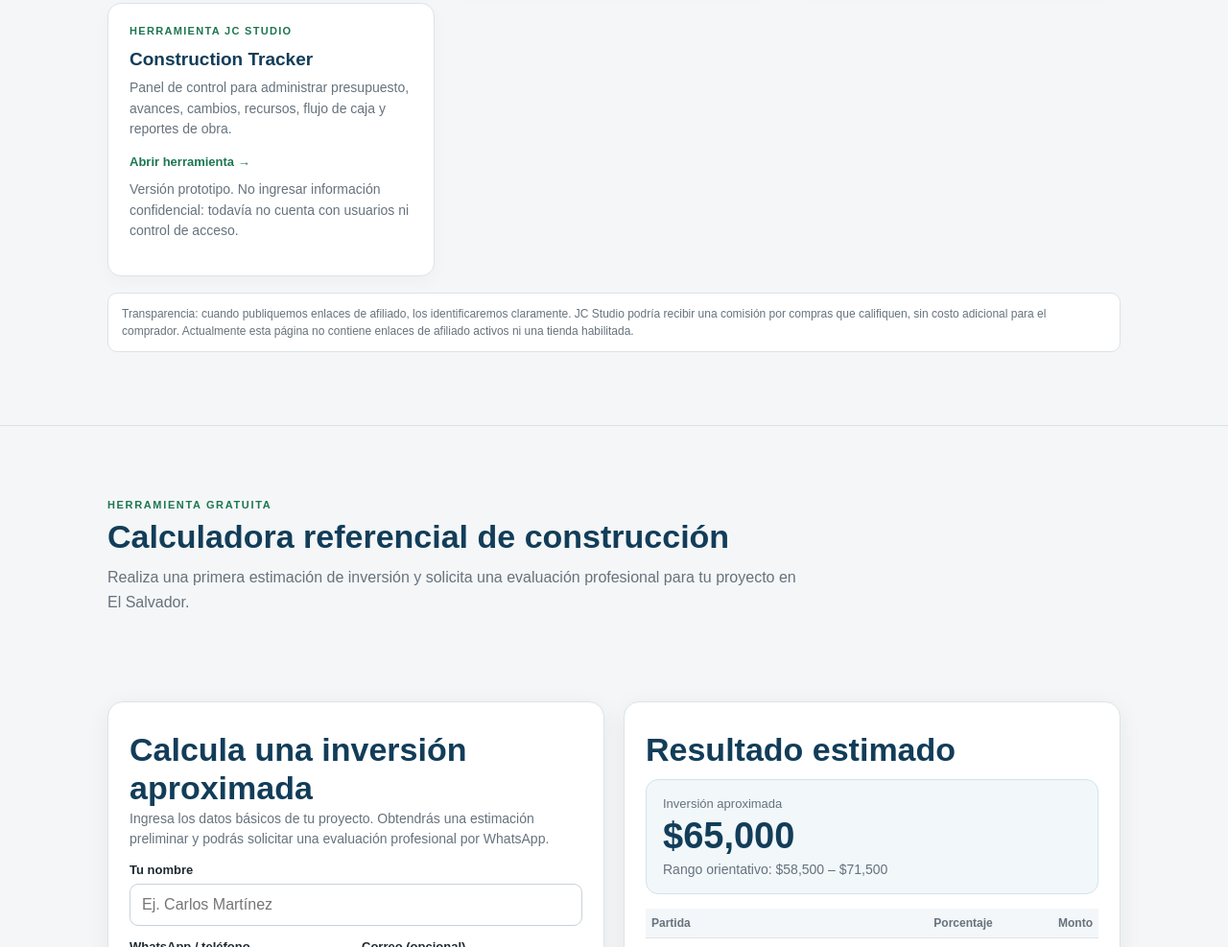
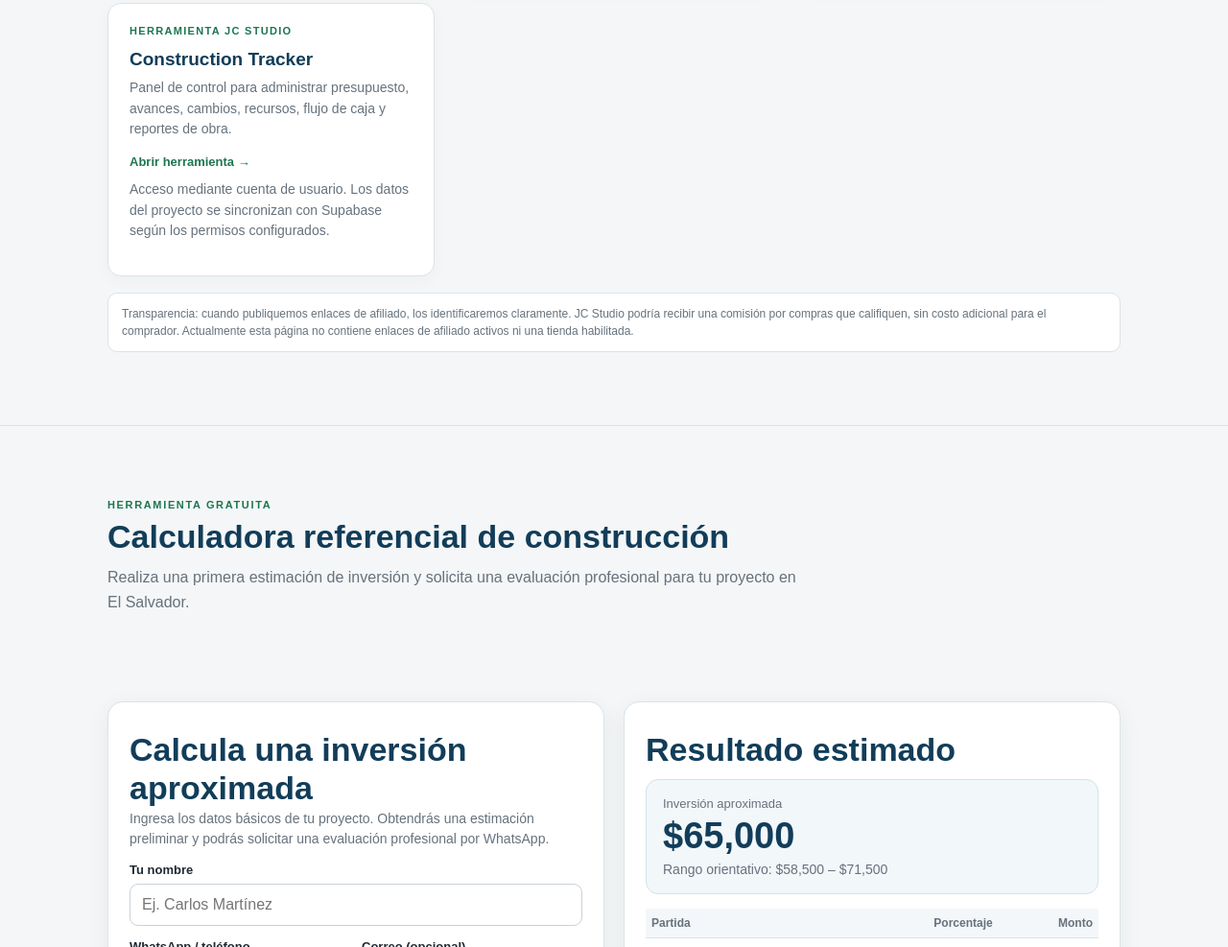
Before and after one commit to arqjckanales-beep/arqjckanales-beep.github.io, a plain HTML site: page index.html in a window 1280 px wide. Shown: the part 1462-2449 px from the top of the page at 96% size. Drawn offline with Linux system fonts and the light colour scheme.

Commit message:
Add files via upload

```diff
--- a/index.html
+++ b/index.html
@@ -108,7 +108,7 @@ footer{text-align:center;color:var(--m);font-size:12px;padding:25px 22px 30px;ba
 <article class="info-card"><div class="number">RECURSO DIGITAL</div><h3>Plantillas de presupuesto</h3><p>Formatos para organizar cantidades, costos, compras y control de gastos de construcción.</p><span class="text-link">Próximamente</span></article>
 <article class="info-card"><div class="number">RECURSO DIGITAL</div><h3>Mood boards editables</h3><p>Plantillas para presentar conceptos, paletas de color, materiales y propuestas de interiorismo.</p><span class="text-link">Próximamente</span></article>
 <article class="info-card"><div class="number">RECOMENDACIONES</div><h3>Productos para espacios y obra</h3><p>Selecciones futuras de herramientas, iluminación, mobiliario y accesorios útiles para tus proyectos.</p><span class="text-link">Catálogo en preparación</span></article>
-<article class="info-card"><div class="number">HERRAMIENTA JC STUDIO</div><h3>Construction Tracker</h3><p>Panel de control para administrar presupuesto, avances, cambios, recursos, flujo de caja y reportes de obra.</p><a class="text-link" href="tracker/" target="_blank" rel="noopener">Abrir herramienta →</a><p class="small" style="margin-top:10px">Versión prototipo. No ingresar información confidencial: todavía no cuenta con usuarios ni control de acceso.</p></article>
+<article class="info-card"><div class="number">HERRAMIENTA JC STUDIO</div><h3>Construction Tracker</h3><p>Panel de control para administrar presupuesto, avances, cambios, recursos, flujo de caja y reportes de obra.</p><a class="text-link" href="tracker/" target="_blank" rel="noopener">Abrir herramienta →</a><p class="small" style="margin-top:10px">Acceso mediante cuenta de usuario. Los datos del proyecto se sincronizan con Supabase según los permisos configurados.</p></article>
 </div>
 <div class="disclosure">Transparencia: cuando publiquemos enlaces de afiliado, los identificaremos claramente. JC Studio podría recibir una comisión por compras que califiquen, sin costo adicional para el comprador. Actualmente esta página no contiene enlaces de afiliado activos ni una tienda habilitada.</div>
 </div></section>
```
